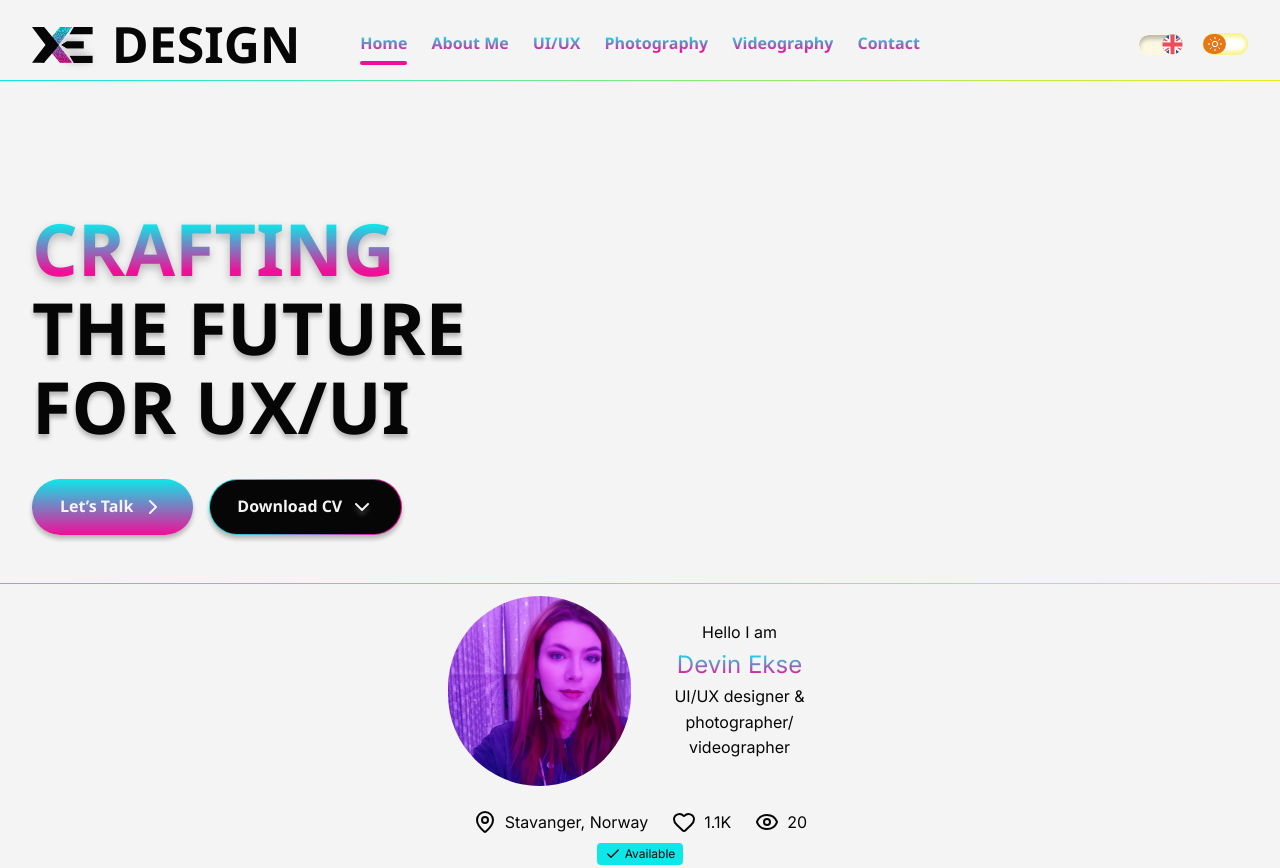
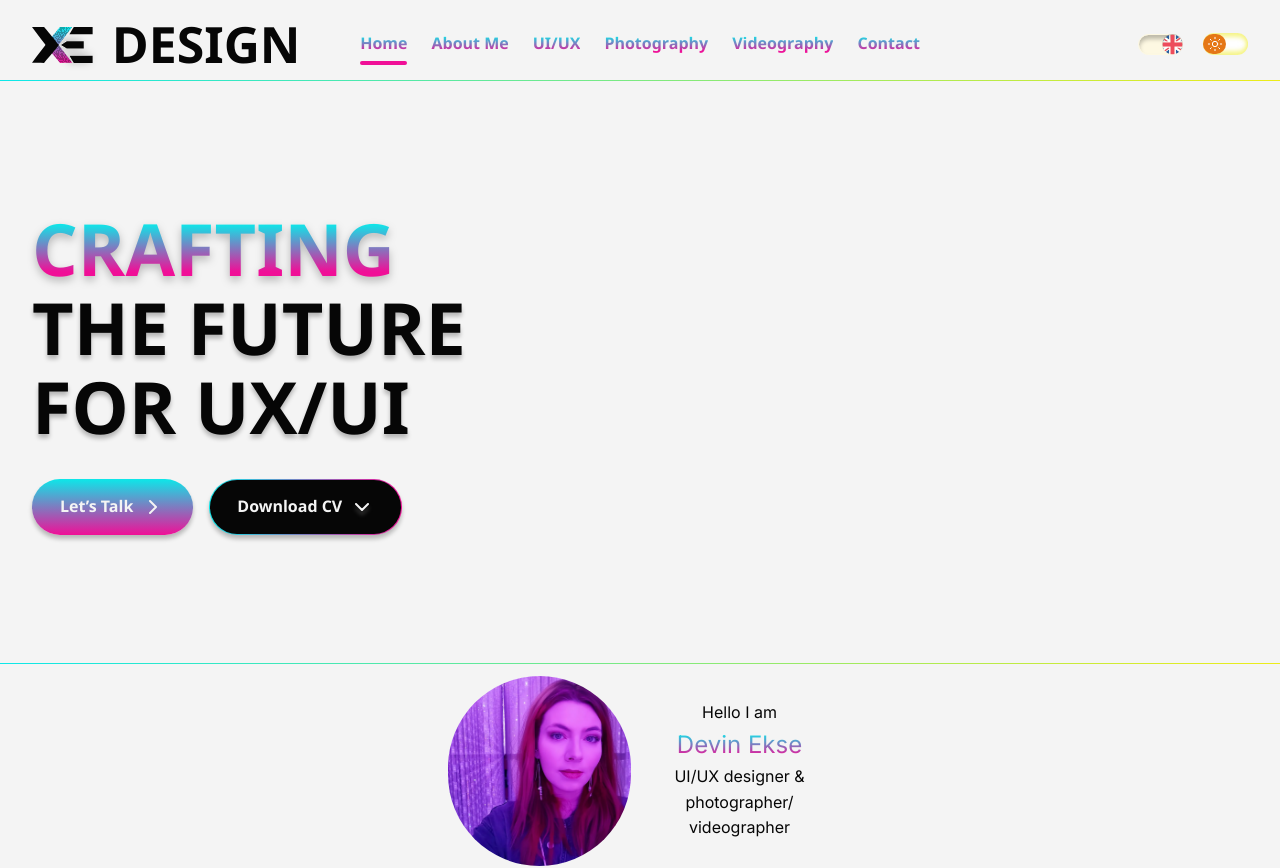
Before and after one commit to duct-tape-deployments/devin-portfolio, a React (Vite) app: page / in a window 1280 px wide. Shown: the top 868 px of the page. Built offline with nearby package versions, Linux system fonts and the light colour scheme; a web font is replaced by a local one.

Commit message:
fix(home): give the hero system padding below the heading and card

```diff
--- a/src/components/home/HomeHero.tsx
+++ b/src/components/home/HomeHero.tsx
@@ -6,17 +6,20 @@ import { GradientDivider } from '@/components/interface/GradientDivider';
 import { PageContainer } from '@/components/layout/PageContainer';
 import { Section } from '@/components/layout/Section';
 
-/** buttons -> divider 48, divider -> photo 12 */
+/**
+ * Hero padding, 80px mobile / 128px desktop: above and below the heading block, and
+ * below the hero. The bottom is only 16/32 because the next section adds its own 64/96 top.
+ */
 export function HomeHero() {
   const headingId = useId();
 
   return (
-    <Section space="hero" aria-labelledby={headingId}>
+    <Section space="none" aria-labelledby={headingId} className="pt-20 pb-4 lg:pt-32 lg:pb-8">
       <PageContainer>
         <HeroHeading headingId={headingId} />
       </PageContainer>
 
-      <GradientDivider className="mt-12" />
+      <GradientDivider className="mt-20 lg:mt-32" />
 
       <PageContainer className="mt-3">
         <ProfileCard />
--- a/src/components/layout/Section.tsx
+++ b/src/components/layout/Section.tsx
@@ -2,12 +2,10 @@ import type { ComponentPropsWithRef } from 'react';
 
 /**
  * `default` design-system section padding, 64px mobile, 96px desktop: top only, so two sections are one padding apart, plus bottom on the last section before the footer (`last:` assumes sections are direct siblings in <main>)
- * · `hero` 80px mobile, 128px desktop, top only like `default`
  * · `none` for places that set their own spacing (a page's first section uses `pageSpacing`)
  */
 const spacing = {
   default: 'pt-16 lg:pt-24 last:pb-16 lg:last:pb-24',
-  hero: 'pt-20 lg:pt-32',
   none: '',
 } as const;
 
```
